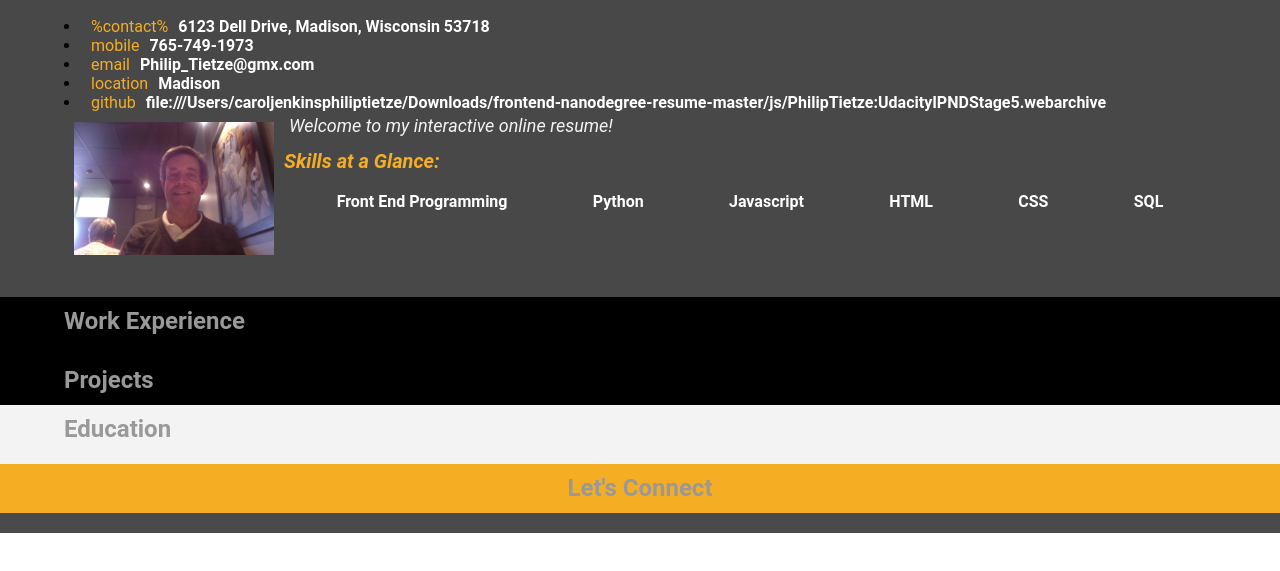
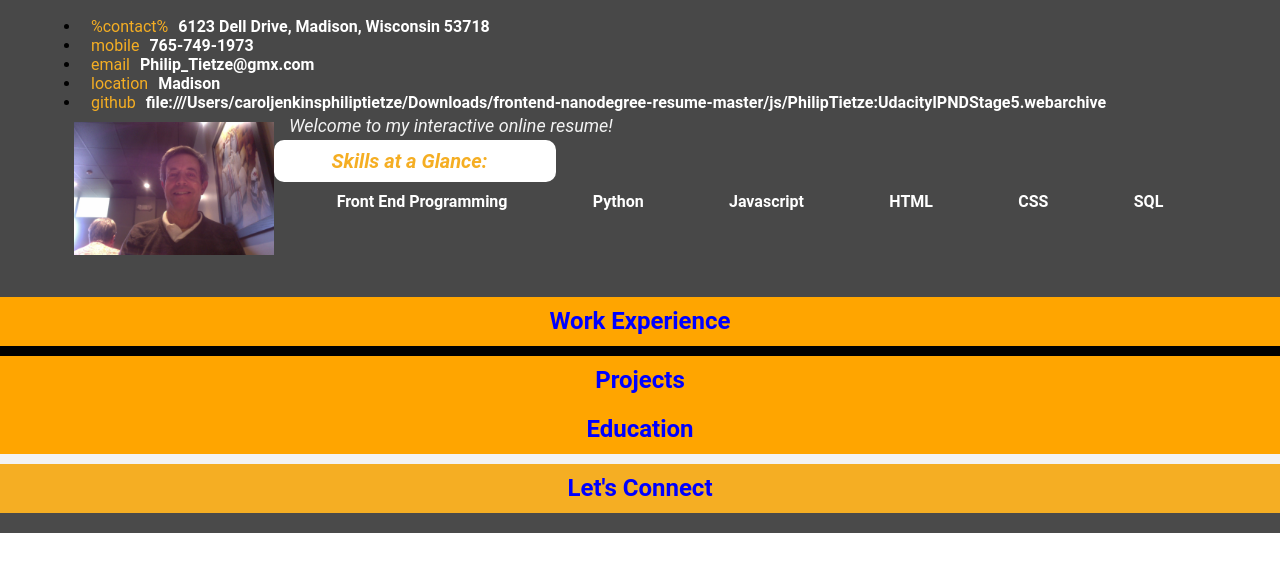
Before and after one commit to PhilipTietze/UdacityIPNDStage5, a plain HTML site: page index.html in a window 1280 px wide. Shown: the part 101-672 px from the top of the page. Drawn offline with Linux system fonts and the light colour scheme; files that its build step writes are made by us from their sources; files whose address does not match are found by name.

Commit message:
Added files via upload

```diff
--- a/style.css
+++ b/style.css
@@ -12,6 +12,7 @@ h6 {
   padding:0;
   margin:0;
   font-family: "Roboto", sans-serif;
+
 }
 
 .clear-fix {
@@ -34,7 +35,7 @@ h1 {
 h2 {
   font-weight: bold;
   font-size: 24px;
-  color: #999;
+  color: blue;
   line-height: 29px;
   padding: 10px;
 }
@@ -58,6 +59,14 @@ h3,
 h4,
 h5 {
   padding:10px 5%;
+
+}
+
+
+h2 {
+  background-color: orange;
+  text-align: center;
+
 
 }
 
@@ -97,12 +106,21 @@ a {
   font-size: 18px;
   color: #f3f3f3;
   line-height: 28px;
+
 }
 
 #skills-h3 {
   color: #f5ae23;
   display: none;
+  background-color: white;
+  border-radius: 10px;
+  margin-left: 210px;
+  margin-right: 500px;
+  margin-right: 660px;
+
 }
+
+
 
 .orange {
   background-color: #f5ae23;
@@ -154,6 +172,7 @@ ul {
   padding: 10px;
   width: 200px;
   display: none;
+
 }
 
 img {
```
